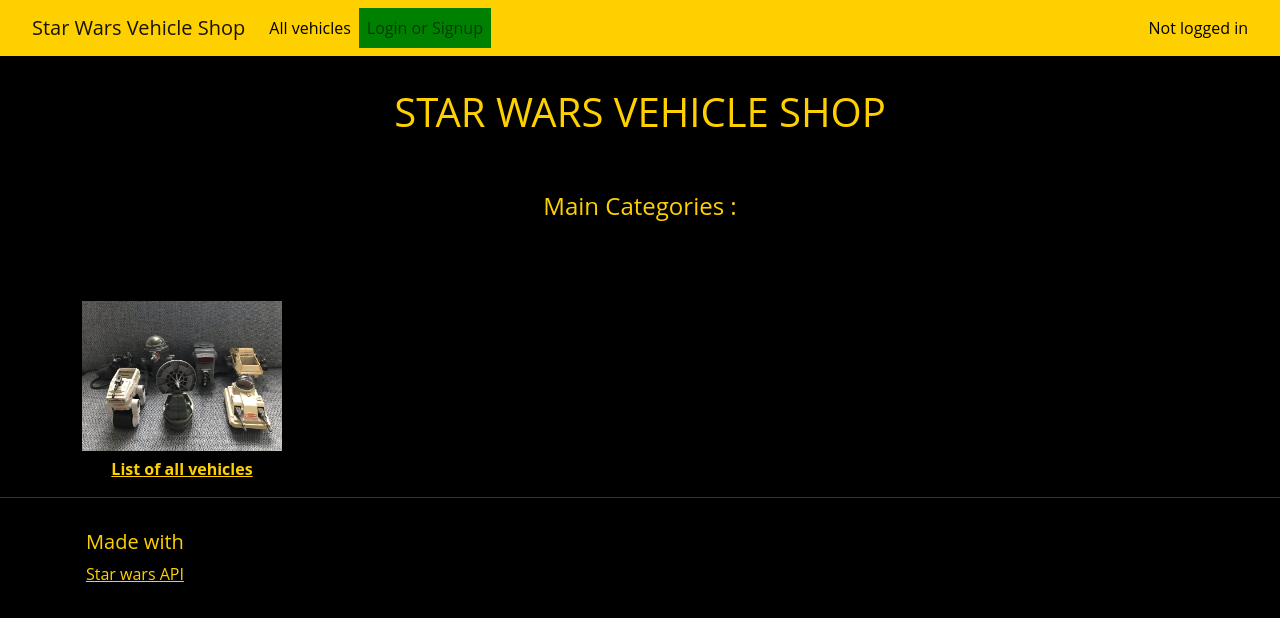
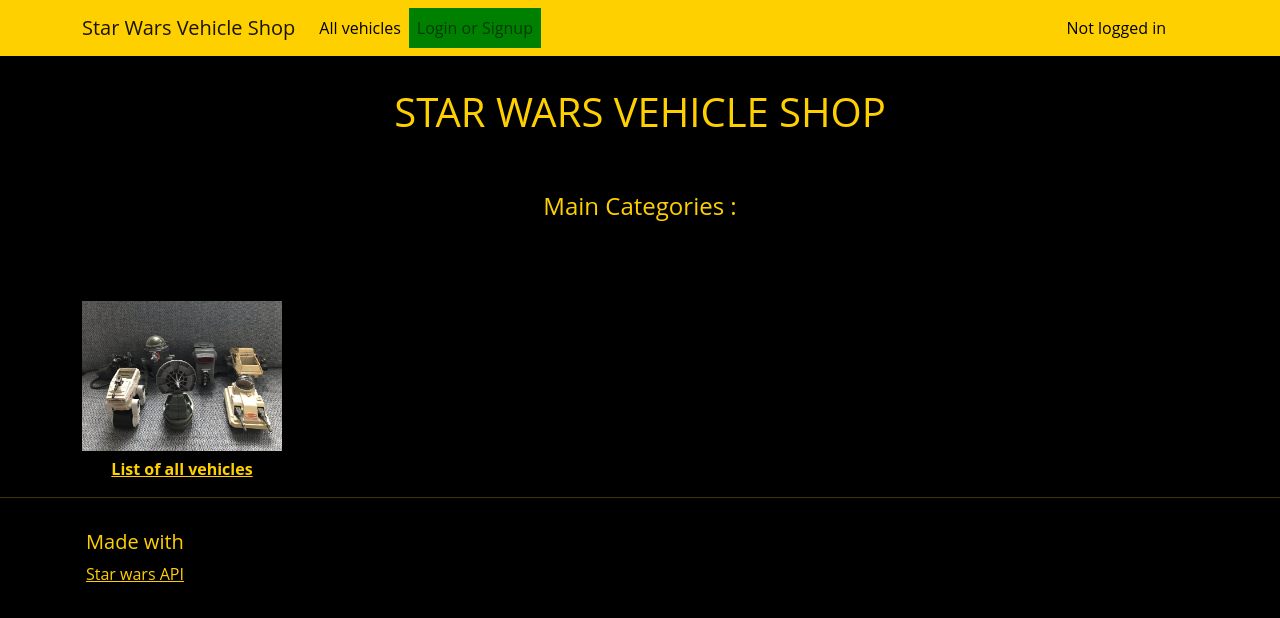
Before and after one commit to lucas-gillon/next-js-star-wars-api, a Next.js app: page / in a window 1280 px wide. Shown: the top 618 px of the page. Built offline with nearby package versions, Linux system fonts and the light colour scheme; no server answers.

Commit message:
implemented javascript for navbar
implemented javascript for navbar with react-bootstrap

```diff
--- a/components/layout.tsx
+++ b/components/layout.tsx
@@ -1,7 +1,8 @@
 import { useUser } from "@auth0/nextjs-auth0";
-import { GetServerSideProps } from "next";
 import Head from "next/head";
 import Link from "next/link";
+import Navbar from "react-bootstrap/Navbar";
+import { Container, Nav, NavDropdown } from "react-bootstrap";
 
 export const Layout: React.FC = ({ children }) => {
   const { user } = useUser();
@@ -10,82 +11,61 @@
       <Head>
         <title>Star Wars Vehicle Shop</title>
       </Head>
-      <nav
-        className="navbar navbar-expand-lg navbar-light justify-content-between"
-        style={{
-          backgroundColor: "rgb(255, 208, 0)",
-          color: "black",
-          marginBottom: "2rem",
-        }}
+      <Navbar
+        className="color-nav"
+        expand="lg"
+        style={{ marginBottom: "2rem" }}
       >
-        <Link href="/">
-          <a className="navbar-brand" style={{ marginLeft: "2rem" }}>
-            Star Wars Vehicle Shop
-          </a>
-        </Link>
-        <button
-          className="navbar-toggler"
-          type="button"
-          data-toggle="collapse"
-          data-target="#navbarNav"
-          aria-controls="navbarNav"
-          aria-expanded="false"
-          aria-label="Toggle navigation"
-        >
-          <span className="navbar-toggler-icon"></span>
-        </button>
-        <div className="collapse navbar-collapse" id="navbarNav">
-          <ul className="navbar-nav">
-            <li className="nav-item">
-              <Link href="/vehicles">
-                <a className="nav-link" style={{ color: "black" }}>
+        <Container>
+          <Navbar.Brand href="/">Star Wars Vehicle Shop</Navbar.Brand>
+          <Navbar.Toggle aria-controls="basic-navbar-nav" />
+          <Navbar.Collapse id="basic-navbar-nav">
+            <Nav className="me-auto">
+              <Nav.Link href="/vehicles" style={{ color: "black" }}>
                 All vehicles
-                </a>
-              </Link>
-            </li>
+              </Nav.Link>
               {user ? (
                 <li>
-                <Link href="/api/auth/logout">
-                  <a className="nav-link" style={{ backgroundColor: "red" }}>
+                  <Nav.Link
+                    href="/api/auth/logout"
+                    style={{ backgroundColor: "red" }}
+                  >
                     Logout
-                  </a>
-                </Link>
+                  </Nav.Link>
                 </li>
               ) : (
                 <li>
-                <Link href="/api/auth/login">
-                  <a className="nav-link" style={{ backgroundColor: "green" }}>
+                  <Nav.Link
+                    href="/api/auth/login"
+                    style={{ backgroundColor: "green" }}
+                  >
                     Login or Signup
-                  </a>
-                </Link>
+                  </Nav.Link>
                 </li>
               )}
               {user ? (
-              <Link href={"/user_infos"}>
-                <a className="nav-link" style={{ color: "black" }}>
+                <Nav.Link href={"/user_infos"} style={{ color: "black" }}>
                   User Infos
-                </a>
-              </Link>
+                </Nav.Link>
               ) : (
                 ""
               )}
               {user ? (
                 <li>
-                <Link href="/cart">
-                  <a className="nav-link" style={{ color: "black" }}>
+                  <Nav.Link href="/cart" style={{ color: "black" }}>
                     Cart
-                  </a>
-                </Link>
+                  </Nav.Link>
                 </li>
               ) : (
                 ""
               )}
-          </ul>
-        </div>
-        <div className="nav-text" style={{ marginRight: "2em" }}>
+            </Nav>
+            <Navbar.Text style={{ marginRight: "2em", color: "black" }}>
               {user ? `Connected as ${user.name}` : "Not logged in"}
-        </div>
-      </nav>
+            </Navbar.Text>
+          </Navbar.Collapse>
+        </Container>
+      </Navbar>
       <article>{children}</article>
       <hr />
       <footer>
--- a/package.json
+++ b/package.json
@@ -12,7 +12,7 @@
     "@auth0/nextjs-auth0": "^1.7.0",
     "@types/cookie": "^0.4.1",
     "@types/cookies": "^0.7.7",
-    "bootstrap": "^5.1.3",
+    "bootstrap": "5.1.3",
     "cookie": "^0.4.2",
     "cookie-cutter": "^0.2.0",
     "cookies": "^0.8.0",
@@ -20,6 +20,7 @@
     "next": "12.1.0",
     "node-fetch": "^3.2.3",
     "react": "17.0.2",
+    "react-bootstrap": "^2.2.2",
     "react-cookie": "^4.1.1",
     "react-dom": "17.0.2"
   },
--- a/pages/_app.tsx
+++ b/pages/_app.tsx
@@ -1,13 +1,15 @@
 import React from "react";
 import { UserProvider } from "@auth0/nextjs-auth0";
-// import "../styles/globals.css";
 import "bootstrap/dist/css/bootstrap.css";
 import "../styles/style.css";
+import { SSRProvider } from "react-bootstrap";
 
 export default function MyApp({ Component, pageProps }) {
   return (
-    <UserProvider>
-      <Component {...pageProps} />
-    </UserProvider>
+    <SSRProvider>
+      <UserProvider>
+        <Component {...pageProps} />
+      </UserProvider>
+    </SSRProvider>
   );
 }
--- a/styles/style.css
+++ b/styles/style.css
@@ -56,3 +56,7 @@
 @media (min-width: 900px) {
   .cards { grid-template-columns: repeat(4, 1fr); }
 }
+.color-nav {
+  background-color: rgb(255, 208, 0);
+  margin-bottom: "2rem",
+}
```
Also changed, not shown: pages/test-navbar.tsx (added, +76 -0 lines), 1 other file (tests, documents, lock files or other folders). Lines whose indentation alone changed are shown as unchanged.
